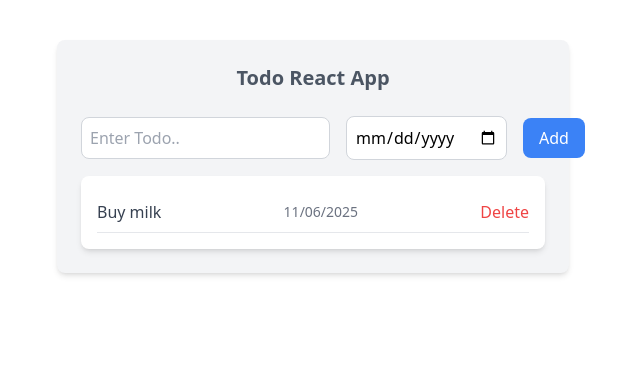
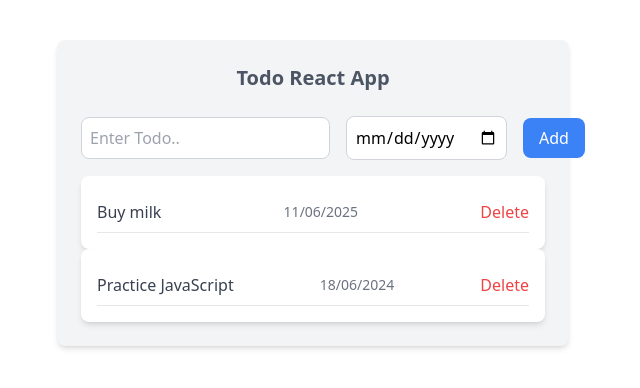
Before and after one commit to nehalpanchall/Reactify, a React app: page / in a window 1280 px wide. Shown: the top 388 px of the page, without its empty margins (327-967 px from the left). Built offline with nearby package versions, Linux system fonts and the light colour scheme; the HTML template or start-up script is replaced by a standard one.

Commit message:
add one more Todo Item and evaluated name/date using Array

```diff
--- a/src/Components/Todo/TodoItems.jsx
+++ b/src/Components/Todo/TodoItems.jsx
@@ -1,13 +1,21 @@
 const TodoItems = () => {
-  let todoName = "Buy milk";
-  let todoDate = "11/06/2025";
+  let todoName = ["Buy milk", "Practice JavaScript"];
+  let todoDate = ["11/06/2025", "18/06/2024"];
 
   return (
     <>
       <div class="bg-white p-4 rounded-lg shadow-md">
         <div class="flex justify-between items-center py-2 border-b border-gray-200">
-          <span class="text-gray-700">{todoName}</span>
-          <span class="text-gray-500 text-sm">{todoDate}</span>
+          <span class="text-gray-700">{todoName[0]}</span>
+          <span class="text-gray-500 text-sm">{todoDate[0]}</span>
+          <button class="text-red-500 hover:text-red-600">Delete</button>
+        </div>
+      </div>
+
+      <div class="bg-white p-4 rounded-lg shadow-md">
+        <div class="flex justify-between items-center py-2 border-b border-gray-200">
+          <span class="text-gray-700">{todoName[1]}</span>
+          <span class="text-gray-500 text-sm">{todoDate[1]}</span>
           <button class="text-red-500 hover:text-red-600">Delete</button>
         </div>
       </div>
```
